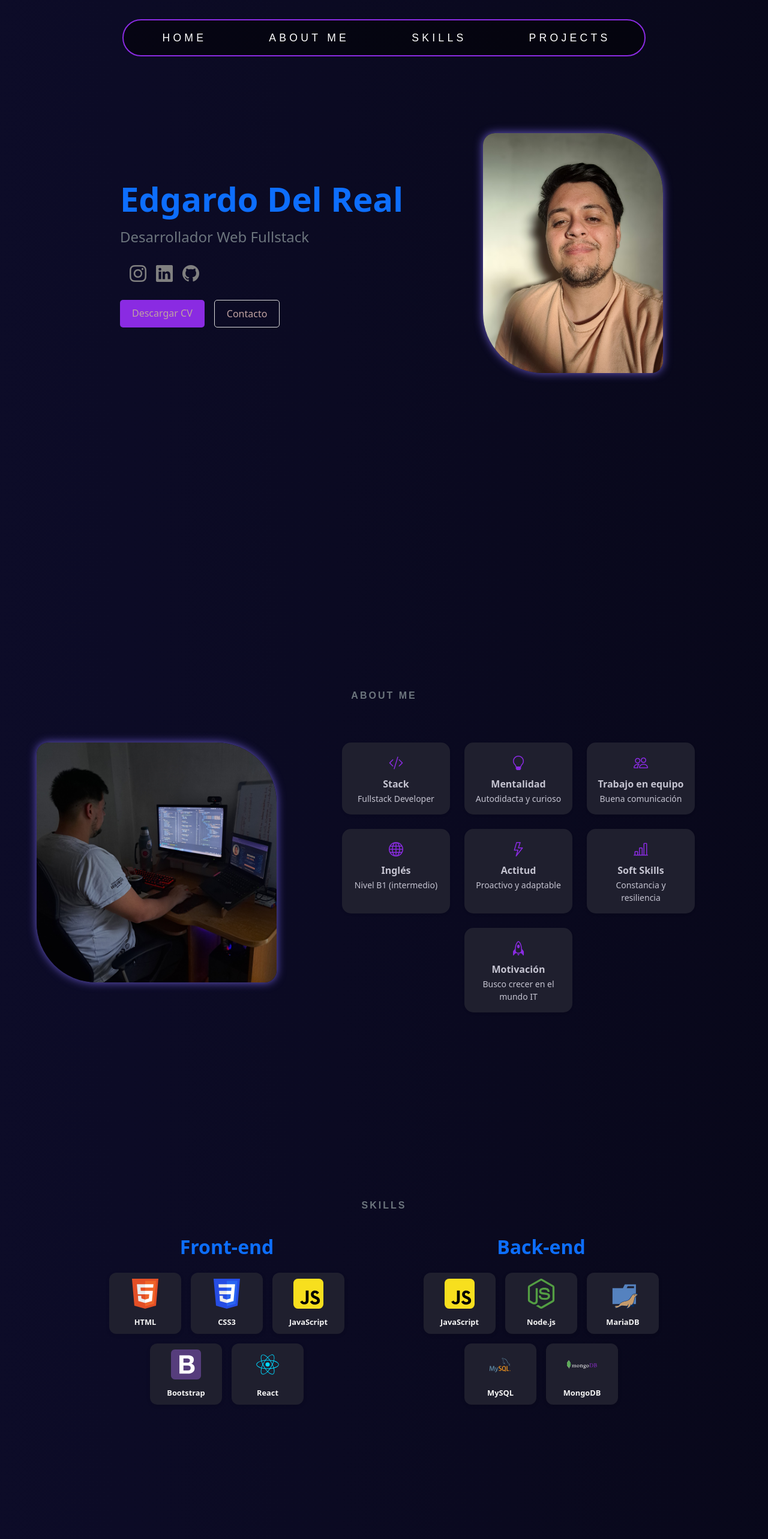
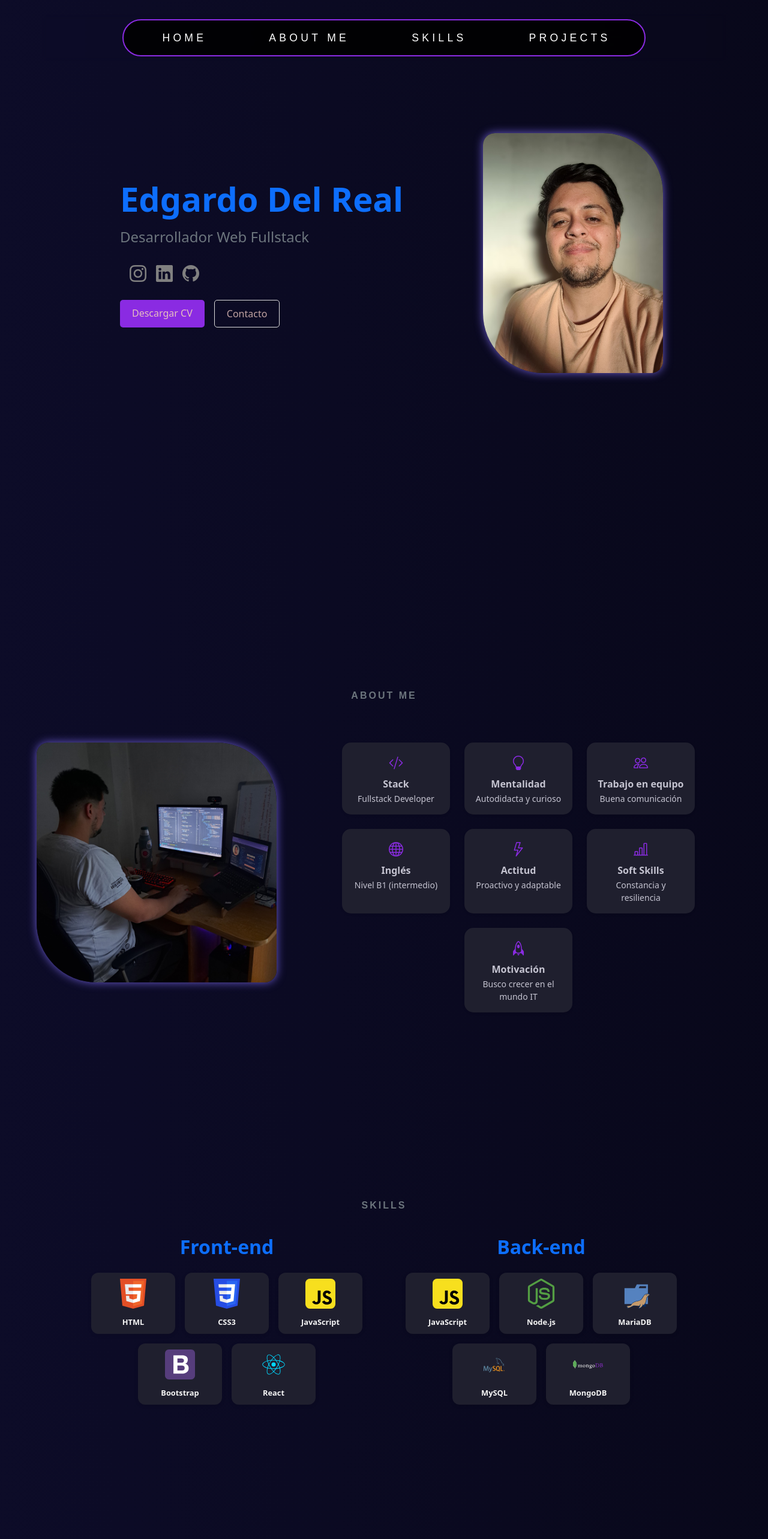
Before and after one commit to Edgardo-Del-Real/PortfolioEdgardoDelReal, a React (Vite) app: page / in a window 1280 px wide. Shown: the top 2566 px of the page at 60% size. Built offline with nearby package versions, Linux system fonts and the light colour scheme.

Commit message:
correcciones de feedback

```diff
--- a/src/Components/NavBar/NavBar.css
+++ b/src/Components/NavBar/NavBar.css
@@ -1,3 +1,16 @@
+.sticly-navbar {
+  background: rgba(0, 0, 0, 0.8) !important;
+  backdrop-filter: blur(8px);
+}
+.navbar{
+   backdrop-filter: blur(3px);
+   width: 100%;
+}
+.responsive-nav{
+      backdrop-filter: blur(5px);
+      background-color: rgba(0, 0, 0, 0.891) !important;
+}
+
 .links {
    position: relative;
    text-decoration: none;
@@ -9,7 +22,6 @@
    letter-spacing: 0.3em;
    font-size: 1.1em;
 }
-
    .links::after {
       content: '';
       position: absolute;
@@ -18,9 +30,8 @@
       transform: translateX(-50%) scaleX(0);
       width: 0%;
       height: 2px;
-      /* background-color: blue; */
       background:  linear-gradient(90deg, rgb(173, 90, 250) 0%, rgb(57, 0, 97) 100%);
-      transition: width 0.5s ease;
+      transition: width 0.3s ease;
    }
 
 .links:hover::after {
--- a/src/Components/NavBar/NavBar.jsx
+++ b/src/Components/NavBar/NavBar.jsx
@@ -4,7 +4,7 @@ import {Link} from 'react-scroll';
 const navBar = () =>{
     return(
       <>
-        <nav className=" container navbar p-2 mt-4 " >
+        <nav className=" sticky-top container navbar p-2 mt-4 " >
 
           <section className="d-flex
             flex-grow-1
@@ -15,8 +15,8 @@ const navBar = () =>{
                 borde
                 rounded-5
                 p-2
+                bg-opacity-50
                 bg-dark
-                bg-opacity-50
                 bg-black
                 responsive-nav">
 
--- a/src/Components/aboutMe/aboutMe.css
+++ b/src/Components/aboutMe/aboutMe.css
@@ -31,13 +31,13 @@
   border-radius: 15px;
   background-color: #1f1f2e;
   color: #C4C3D0;
-  transition: 1s;
+  transition: 0.3s ease-in-out;
   padding: 1rem;
   cursor: pointer;
 }
 
 .custom-card:hover {
-  transform: scale(1.05);
+  transform: scale(1.07);
 }
 
 .custom-card i {
--- a/src/Components/form/form.css
+++ b/src/Components/form/form.css
@@ -15,12 +15,7 @@ input{
     color: #C4C3D0;
     padding-left: 20px;
     padding-right: 20px;
-    transition: 0.5s;
-}
-
-input:hover{
-    border: 3px blueviolet solid;
-    box-shadow: 0px 5px 5px blueviolet ;
+    transition: 0.3s ease;
 }
 
 .icons{
@@ -41,13 +36,23 @@ textarea{
     min-height: 250px;
     min-width: 80%;
     background: #141414;
-    transition: 0.5s;
+    transition: 0.3s ease-in-out;
 }
 
-textarea:hover{
-    border: 3px blueviolet solid;
-    box-shadow: 0px 5px 5px blueviolet ;
+.btn-sb{
+   background-color: blueviolet;
+    text-decoration: none;
+    color: rgb(215, 215, 215);
+    border: none;
+    padding-inline: 50px;
+    padding-block: 10px;
+    border-radius: 5px;
+    transition: 0.3s ease;
 }
+.btn-sb:hover {
+    background-color: rgb(137, 24, 243);
+    color: white;
+    box-shadow: 0 0 20px rgba(137, 24, 243, 0.5);}
 
 input:hover,
 input:focus,
--- a/src/Components/form/form.jsx
+++ b/src/Components/form/form.jsx
@@ -71,7 +71,7 @@ const Form = () => {
         />
         <button
           type='submit'
-          className='btn-cv fs-6'>
+          className='btn-sb fs-6'>
           SUBMIT
         </button>
       </section>
--- a/src/Components/hero/Hero.css
+++ b/src/Components/hero/Hero.css
@@ -60,11 +60,11 @@ svg {
 .btn-cv {
     background-color: blueviolet;
     text-decoration: none;
-    color: rgb(192, 162, 162);
+    color: rgb(230, 191, 191);
     border: none;
     padding: 10px 20px;
     border-radius: 5px;
-    transition: 0.5s ease;
+    transition: 0.3s ease;
 }
 .btn-cv:hover {
     background-color: rgb(137, 24, 243);
@@ -78,7 +78,7 @@ svg {
     border: 1px solid rgb(219, 219, 219);;
     padding: 10px 20px;
     border-radius: 5px;
-    transition: 0.5s ease;
+    transition: 0.3s ease;
 }
 .btn-contact:hover {
     background-color: rgb(255, 255, 255);
--- a/src/Components/skills/skills.css
+++ b/src/Components/skills/skills.css
@@ -15,19 +15,13 @@
     width: 50px;
     height: 50px;
     object-fit: contain;
-    transition: 0.3s ease-in-out;
-}
-
-.img-skills:hover {
-    cursor: pointer;
-    transform: translateY(-5px) scale(1.1);
 }
 
 .skill-card {
     display: flex;
     flex-direction: column;
     align-items: center;
-    width: 120px;
+    width: 140px;
     padding: 10px;
     border-radius: 12px;
     background-color: #1f1f2e;
@@ -37,8 +31,7 @@
 }
 
 .skill-card:hover {
-    transform: scale(1.05);
-    animation: glow-border 1s infinite alternate;;
+    transform: scale(1.07);
 }
 
 .skill-card p {
```
